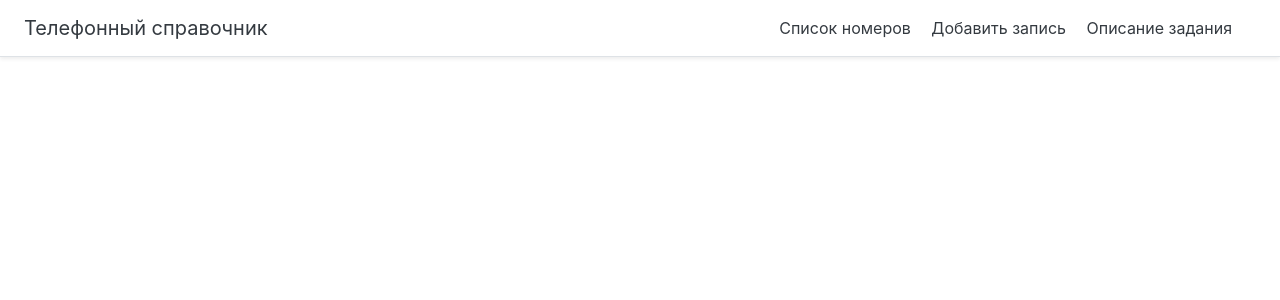
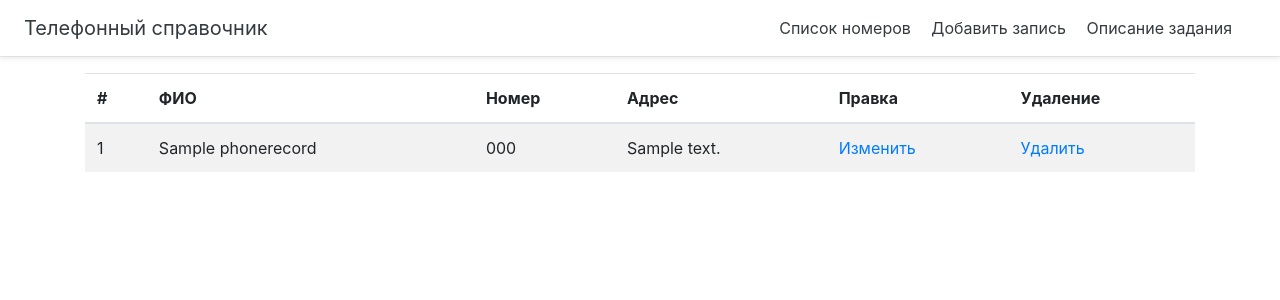
Before and after one commit to alff0x1f/phonebook_npf, a Django app: page / in a window 1280 px wide. Shown: the top 300 px of the page. Run offline with Django 3.2, Linux system fonts and the light colour scheme; tables that the repository leaves empty hold one stand-in row (values such as "Sample post"); some libraries are stand-ins or nearby versions.

Commit message:
show list records on index

```diff
--- a/phonebook/book/templates/base.html
+++ b/phonebook/book/templates/base.html
@@ -15,9 +15,9 @@
     <div class="d-flex flex-column flex-md-row align-items-center p-3 px-md-4 mb-3 bg-white border-bottom shadow-sm">
         <h5 class="my-0 mr-md-auto font-weight-normal"><a class="text-dark" href="/">Телефонный справочник</a></h5>
         <nav class="my-2 my-md-0 mr-md-3">
-            <a class="p-2 text-dark" href="#">Список номеров</a>
-            <a class="p-2 text-dark" href="#">Добавить запись</a>
-            <a class="p-2 text-dark" href="about">Описание задания</a>
+            <a class="p-2 text-dark" href="/">Список номеров</a>
+            <a class="p-2 text-dark" href="/add">Добавить запись</a>
+            <a class="p-2 text-dark" href="/about">Описание задания</a>
         </nav>
     </div>
 
--- /dev/null
+++ b/phonebook/book/templates/index.html
@@ -0,0 +1,33 @@
+{% extends "base.html" %}
+
+{% block content %}
+<main role="main" class="flex-shrink-0">
+    <div class="container">
+        <table class="table table-striped">
+            <thead>
+                <tr>
+                    <th scope="col">#</th>
+                    <th scope="col">ФИО</th>
+                    <th scope="col">Номер</th>
+                    <th scope="col">Адрес</th>
+                    <th scope="col">Правка</th>
+                    <th scope="col">Удаление</th>
+                </tr>
+            </thead>
+            <tbody>
+                {% for record in records %}
+                <tr>
+                    <td>{{ forloop.counter }}</td>
+                    <td>{{ record.name }}</td>
+                    <td>{{ record.phone }}</td>
+                    <td>{{ record.address }}</td>
+                    <td><a href="/edit/{{ record.id }}/"">Изменить</a></td>
+                    <td><a href="/delete/{{ record.id }}/"">Удалить</a></td>
+                </tr>
+                {% endfor %}
+            </tbody>
+        </table>
+    </div>
+</main>
+
+{% endblock %}
--- a/phonebook/book/views.py
+++ b/phonebook/book/views.py
@@ -1,9 +1,12 @@
 from django.shortcuts import render
 from django.http import HttpResponse
+from book.models import PhoneRecord
 
 
 def index(request):
-    return render(request, 'base.html', {'some_text': 'it works!'})
+    records = PhoneRecord.objects.all().order_by('name')
+    return render(request, 'index.html', {'records': records})
+
 
 def about(request):
     return render(request, 'about.html')
```
